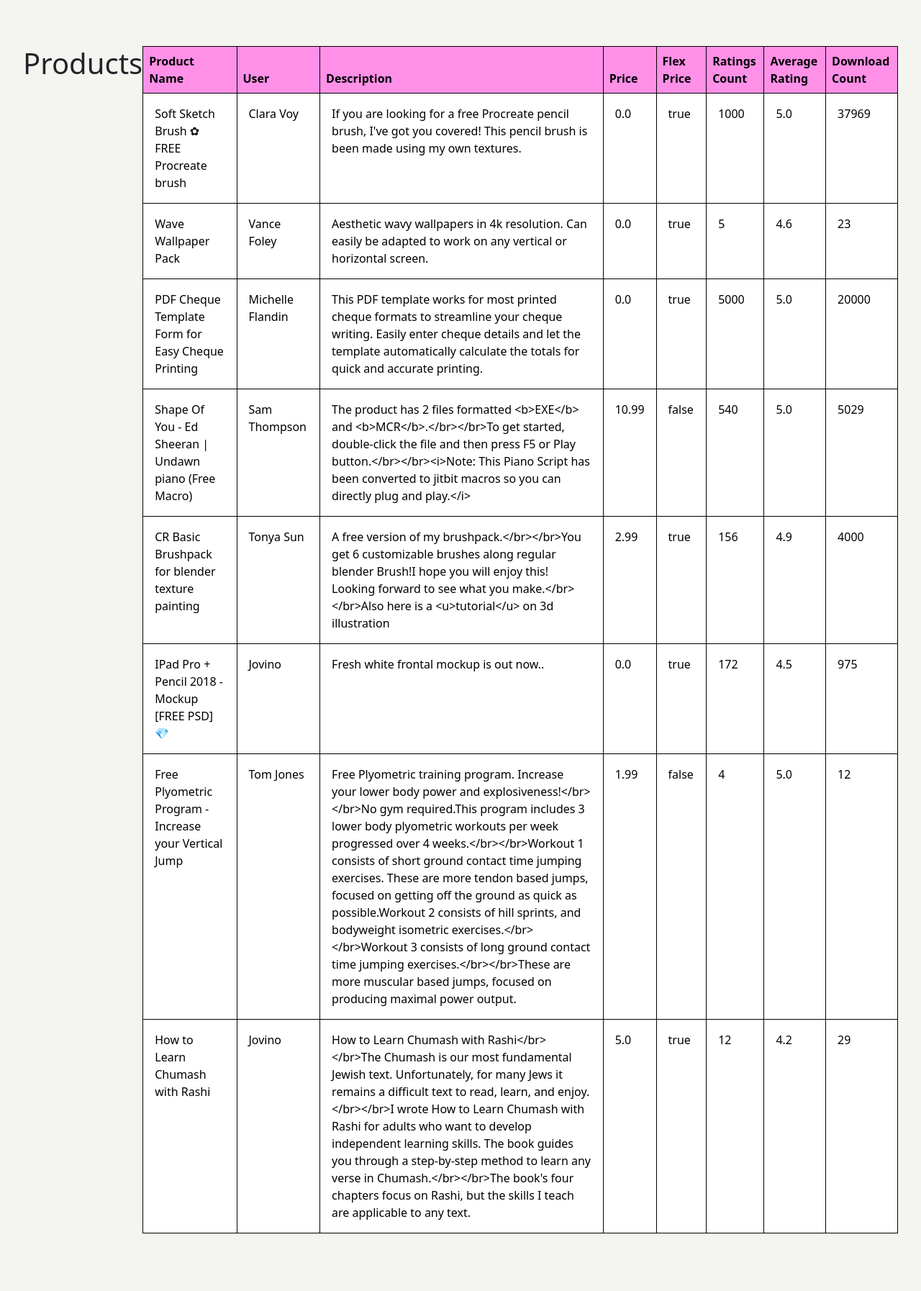
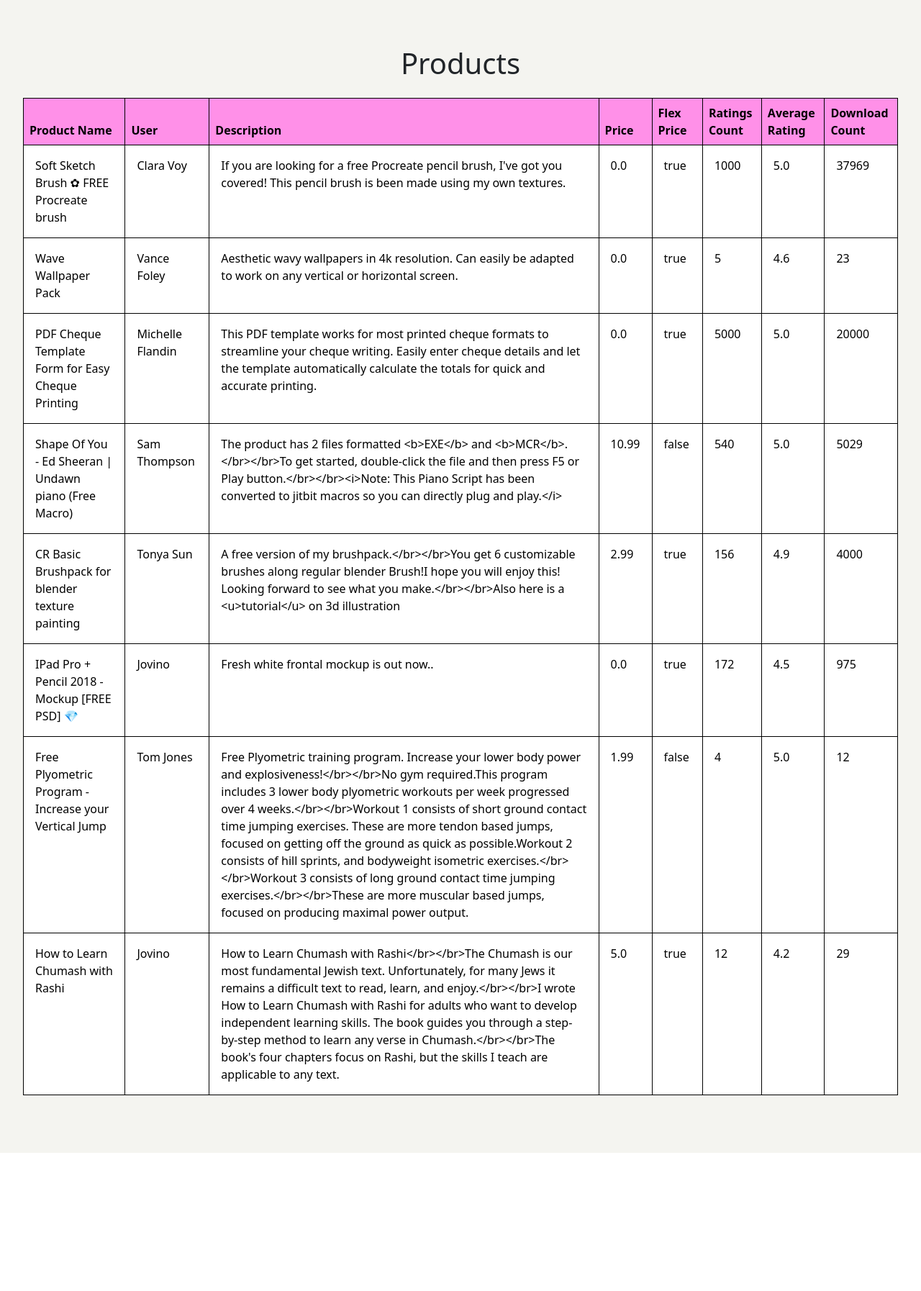
Before and after one commit to michellevit/GR-Demo, a Rails app: page /products in a window 1280 px wide. Shown: the part 104-1898 px from the top of the page at 72% size. After the commit the page ends 1706 px from the top, so only its background shows below. Run offline with Rails 7, Linux system fonts and the light colour scheme; data comes from the database, SQL or seed files in the repository; some libraries are stand-ins or nearby versions.

Commit message:
Improve css

```diff
--- a/app/assets/stylesheets/application.css
+++ b/app/assets/stylesheets/application.css
@@ -21,7 +21,6 @@
     justify-content: center;
     min-width: 100%;
     min-height: 100%;
-    flex-direction: column;
 }
 
 .backend .main {
@@ -29,6 +28,7 @@
     margin: auto;
     display: flex;
     justify-content: center;
+    flex-direction: column;
 }
 
 
```
